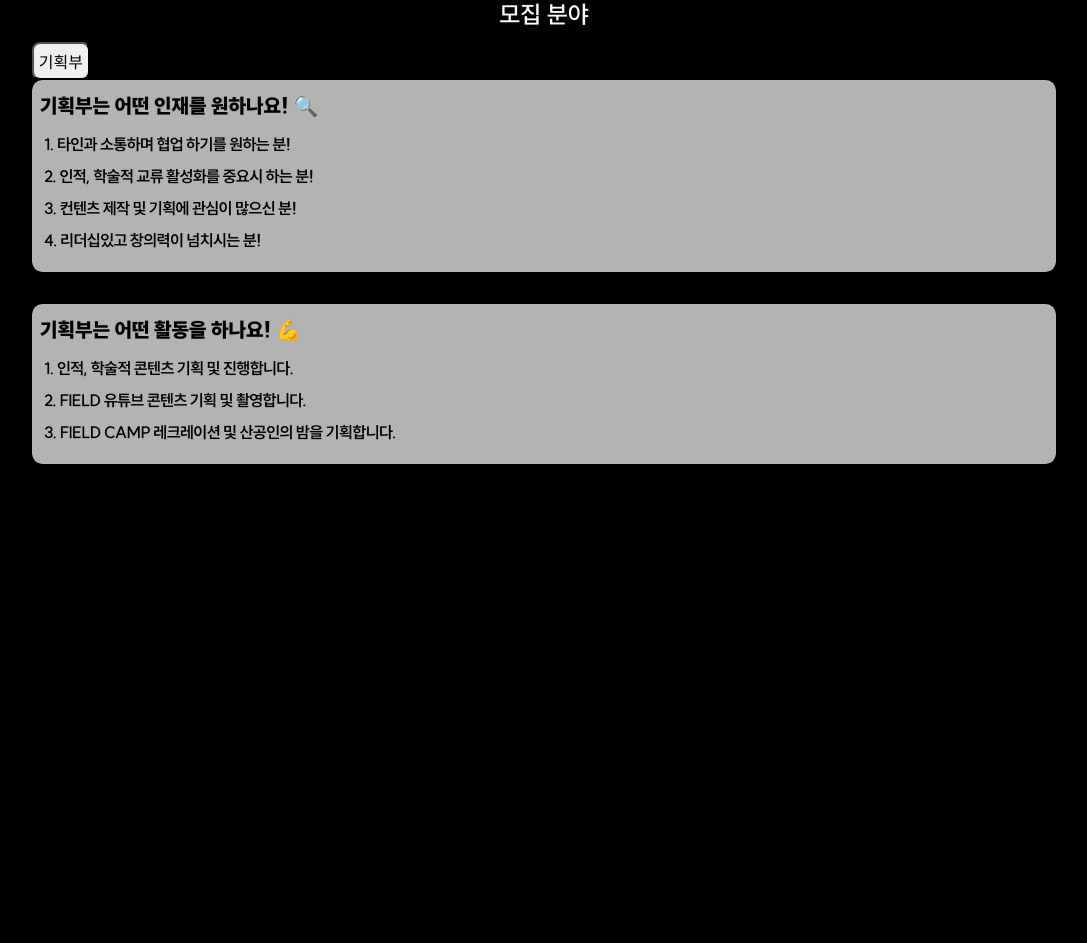
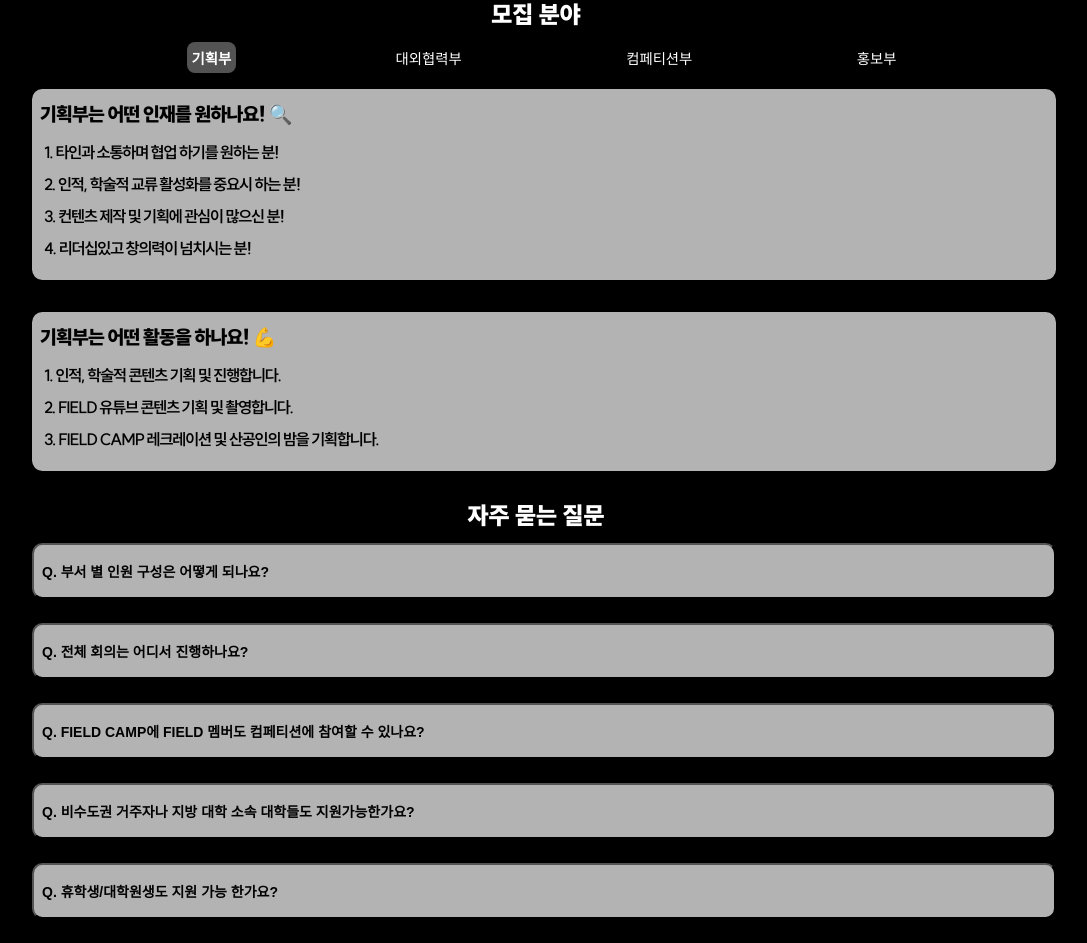
Before and after one commit to bobob0311/Field_website, a React (Vite) app: page /recruit in a window 1280 px wide. Shown: the part 900-1843 px from the top of the page, without its empty margins (96-1183 px from the left). Before the commit the page ends 1396 px from the top, so only its background shows below. Built offline with nearby package versions, Linux system fonts and the light colour scheme; a web font is replaced by a local one.

Commit message:
:sparkles: Recruit Page 구현 및 기본 레이아웃
REcruit Page 기본 레이아웃및 기능 구현 완료

```diff
--- /dev/null
+++ b/src/components/Recruit/Content.jsx
@@ -0,0 +1,62 @@
+import styled from 'styled-components';
+import theme from '../../theme';
+
+const Box = styled.div`
+  background: rgba(255, 255, 255, 0.7);
+  width: 100%;
+  height: 5rem;
+  border-radius: 0.65rem;
+`;
+
+const Wrapper = styled.div`
+  margin: 5rem 0;
+`;
+const SubTitle = styled.h2`
+  font-size: 1.5rem;
+  text-align: center;
+  padding: 0 1rem 0 0;
+  margin: 0 0 1rem 0;
+  font-weight: 900;
+`;
+
+const P = styled.p`
+  font-size: ${props => (props.fontSize ? props.fontSize : '1rem')};
+  color: ${props => (props.color ? theme.colors[props.color] : theme.colors.black)};
+  font-weight: ${props => (props.fontWeight ? props.fontWeight : 300)};
+  text-align: ${props => (props.textAlign ? props.textAlign : 'center')};
+  margin: ${props => (props.margin ? props.margin : '1rem 0')};
+`;
+
+function Contanier({subtitle, content}) {
+  return (
+    <Wrapper>
+      <SubTitle>{subtitle}</SubTitle>
+      <P color='white'>{content}</P>
+    </Wrapper>
+  );
+}
+function ContanierWithBox({subtitle, content}) {
+  return (
+    <Wrapper>
+      <SubTitle>{subtitle}</SubTitle>
+      <Box>
+        <P color='white'>{content}</P>
+      </Box>
+    </Wrapper>
+  );
+}
+
+export default function Content() {
+  return (
+    <>
+      <P fontSize='1.5rem' fontWeight='600' color='white'>
+        지금은 모집기간이 아닙니다.
+      </P>
+      <P color='white'>필드는 매년 1월에 새로운 멤버를 모집합니다.</P>
+      <Contanier subtitle='😀 지원자격' content='산업공학을 주/복수/부전공하는 대학생' />
+      <ContanierWithBox subtitle='📆 모집 일정' content='zz' />
+      <Contanier subtitle='📚 활동 기간' content='매년 3월 ~ 12월 (10개월)' />
+      <ContanierWithBox subtitle='💎 지원 방법' content='zz' />
+    </>
+  );
+}
--- a/src/components/Recruit/Department.jsx
+++ b/src/components/Recruit/Department.jsx
@@ -5,8 +5,9 @@ import theme from '../../theme';
 const SubTitle = styled.h2`
   font-size: 1.5rem;
   text-align: center;
+  padding: 0 1rem 0 0;
   margin: 0 0 1rem 0;
-  font-weight: 600;
+  font-weight: 900;
 `;
 
 const QuestionBox = styled.div`
@@ -19,7 +20,8 @@ const QuestionBox = styled.div`
 `;
 
 const Question = styled.h3`
-  font-size: 1.25rem;
+  font-size: 1.2rem;
+  letter-spacing: -0.05rem;
   font-weight: 900;
   margin: 0 0 1.25rem 0;
 `;
@@ -30,16 +32,35 @@ const AnswerUl = styled.ul`
 
 const Answer = styled.li`
   font-size: 1rem;
-  letter-spacing: -0.04rem;
+  letter-spacing: -0.07rem;
   font-weight: 700;
   margin: 0 0 1rem 0.25rem;
   word-break: keep-all;
 `;
 
+const ButtonWrapper = styled.div`
+  display: flex;
+  justify-content: space-evenly;
+  margin: 0 0 1rem 0;
+
+  ${props =>
+    props.activelink &&
+    `button[name="${props.activelink}"]{
+    background: ${theme.colors.gray};
+    font-weight: 700;
+  }
+`}
+`;
+
 const DepartmentButton = styled.button`
   padding: 0.3rem;
-  font-size: 1rem;
+  font-size: 0.9rem;
   border-radius: 0.5rem;
+  appearance: none;
+  border: none;
+  background: ${theme.colors.black};
+  color: ${theme.colors.white};
+  font-weight: 500;
 `;
 
 const allDepartment = {
@@ -55,6 +76,48 @@ const allDepartment = {
       '인적, 학술적 콘텐츠 기획 및 진행합니다.',
       'FIELD 유튜브 콘텐츠 기획 및 촬영합니다.',
       'FIELD CAMP 레크레이션 및 산공인의 밤을 기획합니다.',
+    ],
+  },
+  external: {
+    department: '대외협력부',
+    explain: [
+      '타인과 소통하며 협업 하기를 원하는 분!',
+      '인적, 학술적 교류 활성화를 중요시 하는 분!',
+      '컨텐츠 제작 및 기획에 관심이 많으신 분!',
+      '리더십있고 창의력이 넘치시는 분!',
+    ],
+    activity: [
+      'FIELD 유튜브 고교 산업공학과 진로지도 강연',
+      '산업공학과 출신 기업인 인터뷰',
+      'FIELD CAMP 인적 관리 및 기업 컨텍 기획 및 촬영합니다.',
+    ],
+  },
+  competition: {
+    department: '컴페티션부',
+    explain: [
+      '타인과 소통하며 협업 하기를 원하는 분!',
+      '인적, 학술적 교류 활성화를 중요시 하는 분!',
+      '컨텐츠 제작 및 기획에 관심이 많으신 분!',
+      '리더십있고 창의력이 넘치시는 분!',
+    ],
+    activity: [
+      'FIELD 유튜브 고교 산업공학과 진로지도 강연',
+      '산업공학과 출신 기업인 인터뷰',
+      'FIELD CAMP 인적 관리 및 기업 컨텍 기획 및 촬영합니다.',
+    ],
+  },
+  relation: {
+    department: '홍보부',
+    explain: [
+      '타인과 소통하며 협업 하기를 원하는 분!',
+      '인적, 학술적 교류 활성화를 중요시 하는 분!',
+      '컨텐츠 제작 및 기획에 관심이 많으신 분!',
+      '리더십있고 창의력이 넘치시는 분!',
+    ],
+    activity: [
+      'FIELD 유튜브 고교 산업공학과 진로지도 강연',
+      '산업공학과 출신 기업인 인터뷰',
+      'FIELD CAMP 인적 관리 및 기업 컨텍 기획 및 촬영합니다.',
     ],
   },
 };
@@ -75,20 +138,28 @@ function DepartmentBox({part, p, target}) {
 export default function Department() {
   const [selectedDepartment, setSelectedDepartment] = useState('planning');
 
-  let nowDepartment;
-  switch (selectedDepartment) {
-    case 'planning':
-      nowDepartment = 'planning';
-      break;
-    default:
-      nowDepartment = 'error';
+  function DepartmentHandler(name) {
+    setSelectedDepartment(name);
   }
   return (
     <>
       <SubTitle>모집 분야</SubTitle>
-      <DepartmentButton>기획부</DepartmentButton>
-      <DepartmentBox part={nowDepartment} p='는 어떤 인재를 원하나요! 🔍' target='explain' />
-      <DepartmentBox part={nowDepartment} p='는 어떤 활동을 하나요! 💪' target='activity' />
+      <ButtonWrapper activelink={selectedDepartment}>
+        <DepartmentButton name='planning' onClick={() => DepartmentHandler('planning')}>
+          기획부
+        </DepartmentButton>
+        <DepartmentButton name='external' onClick={() => DepartmentHandler('external')}>
+          대외협력부
+        </DepartmentButton>
+        <DepartmentButton name='competition' onClick={() => DepartmentHandler('competition')}>
+          컴페티션부
+        </DepartmentButton>
+        <DepartmentButton name='relation' onClick={() => DepartmentHandler('relation')}>
+          홍보부
+        </DepartmentButton>
+      </ButtonWrapper>
+      <DepartmentBox part={selectedDepartment} p='는 어떤 인재를 원하나요! 🔍' target='explain' />
+      <DepartmentBox part={selectedDepartment} p='는 어떤 활동을 하나요! 💪' target='activity' />
     </>
   );
 }
--- /dev/null
+++ b/src/components/Recruit/Qustion.jsx
@@ -0,0 +1,38 @@
+import {useState} from 'react';
+
+import styled from 'styled-components';
+import theme from '../../theme';
+
+const Box = styled.button`
+  text-align: left;
+  background: rgba(255, 255, 255, 0.7);
+  border-radius: 0.65rem;
+  color: ${theme.colors.black};
+  width: 100%;
+  padding: 0.5rem 0;
+  margin: 0 0 1.5rem 0;
+`;
+
+const P = styled.p`
+  font-size: ${props => (props.fontSize ? props.fontSize : '0.75rem')};
+  font-weight: ${props => (props.fontWeight ? props.fontWeight : '700')};
+  margin: 0.5rem 0 0.5rem 0;
+  word-break: keep-all;
+  text-indent: -0.5rem;
+  padding: 0 0 0 1rem;
+`;
+
+export default function Question({qes, ans}) {
+  const [toggle, setToggle] = useState(false);
+  function toggleHandler() {
+    setToggle(!toggle);
+  }
+  return (
+    <Box onClick={() => toggleHandler()}>
+      <P fontSize='0.875rem' fontWeight='900'>
+        {qes}
+      </P>
+      {toggle && <P>{ans}</P>}
+    </Box>
+  );
+}
--- a/src/pages/RecruitPage.jsx
+++ b/src/pages/RecruitPage.jsx
@@ -1,6 +1,7 @@
 import styled from 'styled-components';
-import theme from '../theme';
 import Department from '../components/Recruit/Department';
+import Question from '../components/Recruit/Qustion';
+import Content from '../components/Recruit/Content';
 
 const RecruitSection = styled.section`
   margin: 0 10%;
@@ -10,15 +11,7 @@ const Title = styled.h1`
   font-size: 1.875rem;
   text-align: center;
   margin: 2rem 0;
-  font-weight: 600;
-`;
-
-const P = styled.p`
-  font-size: ${props => (props.fontSize ? props.fontSize : '1rem')};
-  color: ${props => (props.color ? theme.colors[props.color] : theme.colors.black)};
-  font-weight: ${props => (props.fontWeight ? props.fontWeight : 300)};
-  text-align: ${props => (props.textAlign ? props.textAlign : 'center')};
-  margin: ${props => (props.margin ? props.margin : '1rem 0')};
+  font-weight: 900;
 `;
 
 const SubTitle = styled.h2`
@@ -29,51 +22,40 @@ const SubTitle = styled.h2`
   font-weight: 900;
 `;
 
-const Box = styled.div`
-  background: rgba(255, 255, 255, 0.7);
-  width: 100%;
-  height: 5rem;
-  border-radius: 0.65rem;
-`;
-
-const Wrapper = styled.div`
-  margin: 5rem 0;
-`;
-
-function Contanier({subtitle, content}) {
-  return (
-    <Wrapper>
-      <SubTitle>{subtitle}</SubTitle>
-      <P color='white'>{content}</P>
-    </Wrapper>
-  );
-}
-function ContanierWithBox({subtitle, content}) {
-  return (
-    <Wrapper>
-      <SubTitle>{subtitle}</SubTitle>
-      <Box>
-        <P color='white'>{content}</P>
-      </Box>
-    </Wrapper>
-  );
-}
+const QusAns = [
+  {
+    qes: 'Q. 부서 별 인원 구성은 어떻게 되나요?',
+    ans: 'A. 각 부서별로 10명 ~ 15명으로 구성됩니다!  지난 기수의 경우 기획부 10명, 대외협력부 14명, 컴페티션부 12명, 홍보부 10명으로 구성되었습니다.',
+  },
+  {
+    qes: 'Q. 전체 회의는 어디서 진행하나요?',
+    ans: 'A. 수도권 대학교 강의실에서 진행합니다! 작년의 경우 동국대, 홍익대, 숭실대, 한양대 등에서 진행했습니다😁',
+  },
+  {
+    qes: 'Q. FIELD CAMP에 FIELD 멤버도 컴페티션에 참여할 수 있나요?',
+    ans: 'A. 아니요. FIELD CAMP 기간 동안 FIELD 멤버들은 FIELD CAMP에 참가한 참가자들을 도와주는 스태프 역할을 합니다.',
+  },
+  {
+    qes: 'Q. 비수도권 거주자나 지방 대학 소속 대학들도 지원가능한가요?',
+    ans: 'A. 저희 FIELD는 전국 대학생 산업공학도 모임으로 비수도권 거주자 혹은 지방 대학생이어도 지원 가능합니다😃',
+  },
+  {
+    qes: 'Q. 휴학생/대학원생도 지원 가능 한가요?',
+    ans: 'A. 산업공학을 주/복수/부전공하는 대학(원)생이라면 누구나 지원 가능합니다! 휴학생도 신입생도 모두 가능입니다😆',
+  },
+];
 
 export default function RecruitPage() {
   return (
     <main>
       <RecruitSection>
         <Title>RECRUIT</Title>
-        <P fontSize='1.5rem' fontWeight='600' color='white'>
-          지금은 모집기간이 아닙니다.
-        </P>
-
-        <P color='white'>필드는 매년 1월에 새로운 멤버를 모집합니다.</P>
-        <Contanier subtitle='😀 지원자격' content='산업공학을 주/복수/부전공하는 대학생' />
-        <ContanierWithBox subtitle='📆 모집 일정' content='zz' />
-        <Contanier subtitle='📚 활동 기간' content='매년 3월 ~ 12월 (10개월)' />
-        <ContanierWithBox subtitle='💎 지원 방법' content='zz' />
-        <Department selectedDepartment='planning' />
+        <Content />
+        <Department />
+        <SubTitle>자주 묻는 질문</SubTitle>
+        {QusAns.map(item => (
+          <Question qes={item.qes} ans={item.ans} />
+        ))}
       </RecruitSection>
     </main>
   );
```
